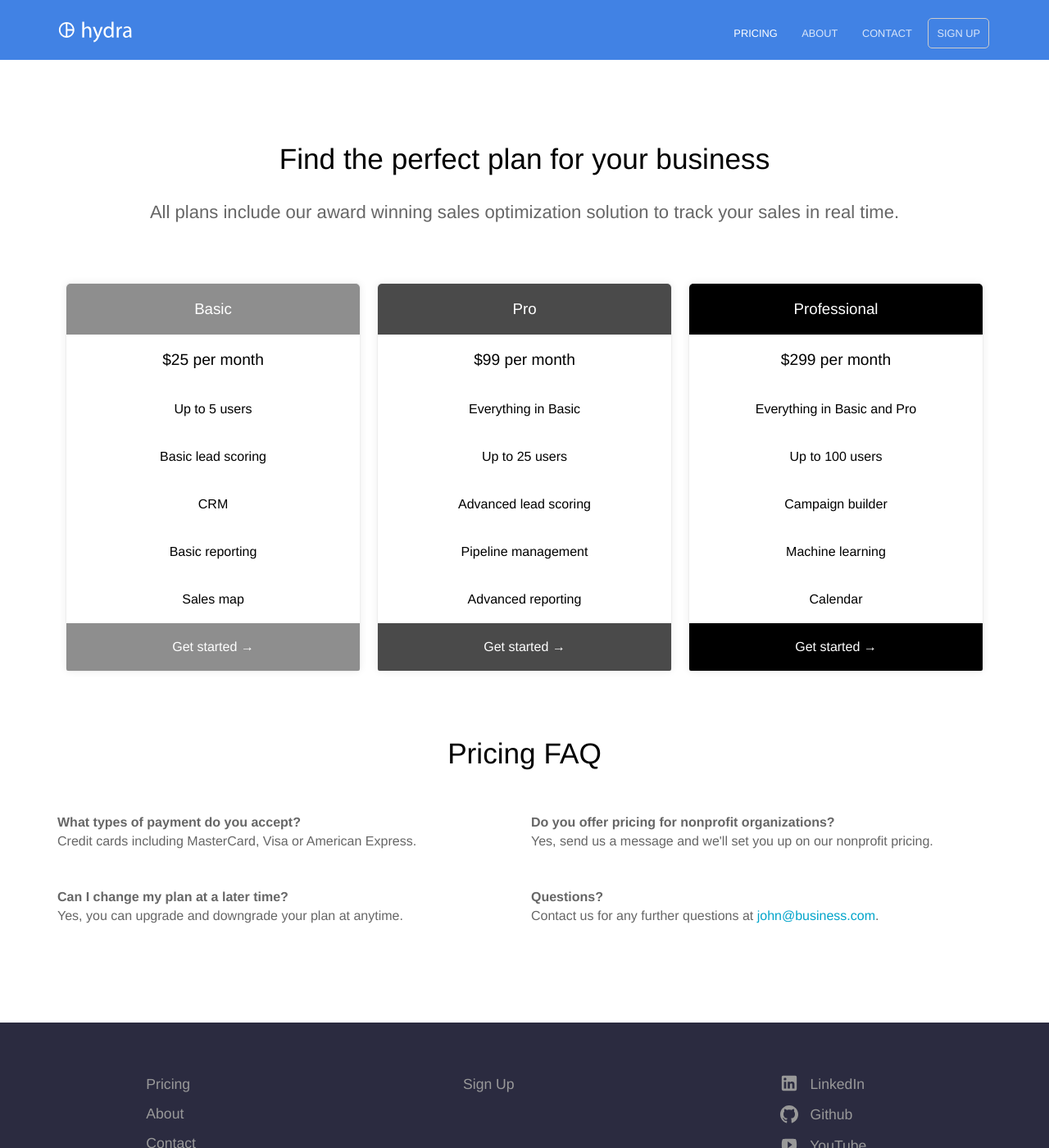
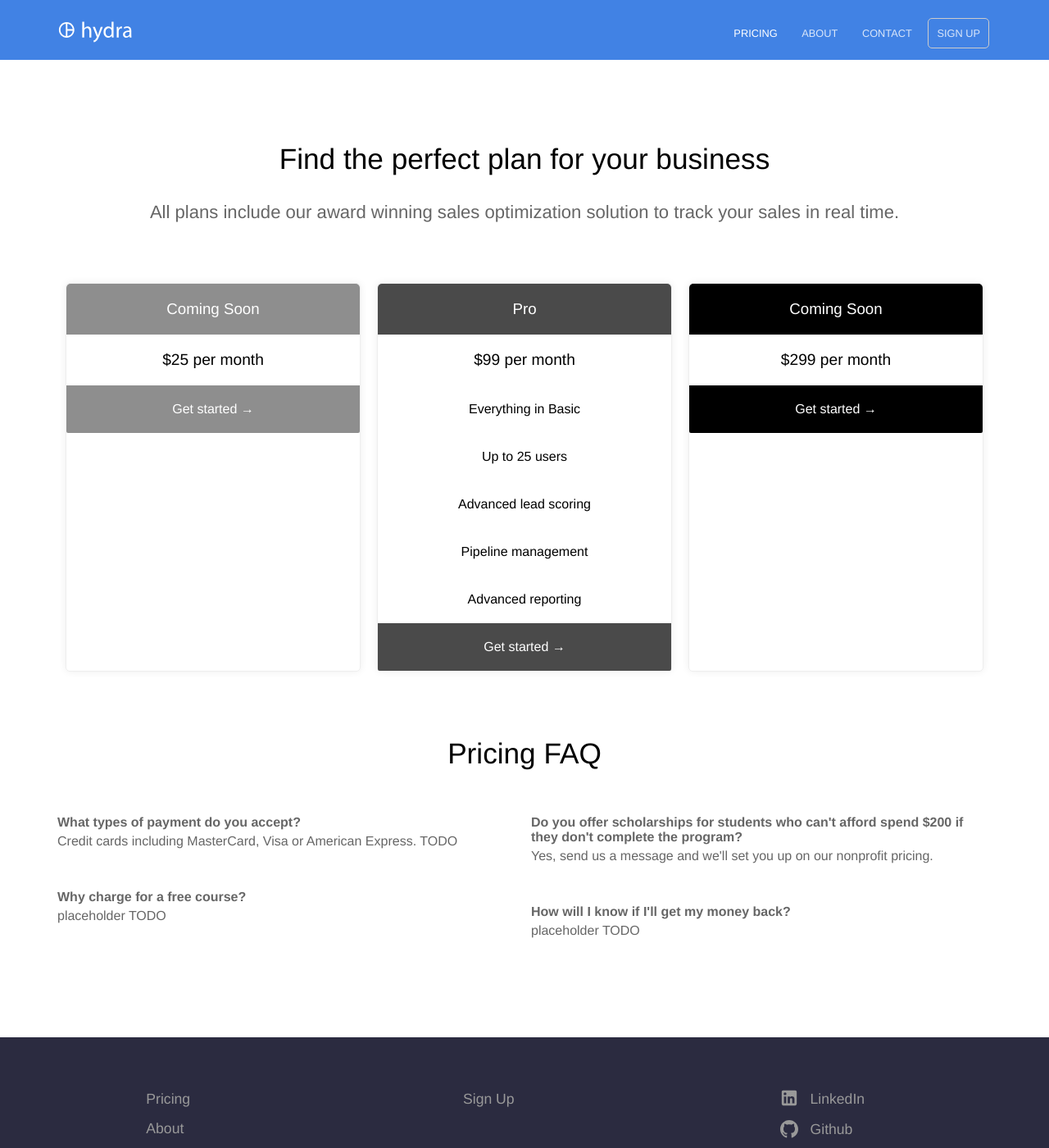
Before and after one commit to jordan-pierre/coaching, a Jekyll site: the page built from pricing.html, in a window 1280 px wide and 1400 px high. Shown: the whole window at 82% size. Built offline with Jekyll 4.4.1, drawn with Linux system fonts in a browser that asks for light colours.

Commit message:
updated faq

```diff
--- a/pricing.html
+++ b/pricing.html
@@ -3,21 +3,11 @@ title: Pricing
 heading: Find the perfect plan for your business
 description: All plans include our award winning sales optimization solution to track your sales in real time.
 pricing_table:
-  - name: Basic
+  - name: Coming Soon
     color: "#8e8e8e"
     features:
       - text: $25 per month
         highlight: true
-      - text: Up to 5 users
-        highlight: false
-      - text: Basic lead scoring
-        highlight: false
-      - text: CRM
-        highlight: false
-      - text: Basic reporting
-        highlight: false
-      - text: Sales map
-        highlight: false
     call_to_action:
       link: http://mysite.com?plan=basic
       text: Get started
@@ -39,33 +29,23 @@ pricing_table:
     call_to_action:
       link: http://mysite.com?plan=pro
       text: Get started
-  - name: Professional
+  - name: Coming Soon
     color: "#000000"
     features:
       - text: $299 per month
         highlight: true
-      - text: Everything in Basic and Pro
-        highlight: false
-      - text: Up to 100 users
-        highlight: false
-      - text: Campaign builder
-        highlight: false
-      - text: Machine learning
-        highlight: false
-      - text: Calendar
-        highlight: false
     call_to_action:
       link: http://mysite.com?plan=professional
       text: Get started
 faq:
   - question: What types of payment do you accept?
-    answer: Credit cards including MasterCard, Visa or American Express.
-  - question: Can I change my plan at a later time?
-    answer: Yes, you can upgrade and downgrade your plan at anytime.
-  - question: Do you offer pricing for nonprofit organizations?
+    answer: Credit cards including MasterCard, Visa or American Express.  TODO
+  - question: Why charge for a free course?
+    answer: placeholder  TODO
+  - question: Do you offer scholarships for students who can't afford spend $200 if they don't complete the program?
     answer: Yes, send us a message and we'll set you up on our nonprofit pricing.
-  - question: Questions?
-    answer: Contact us for any further questions at <a href="#">john@business.com</a>.
+  - question: How will I know if I'll get my money back?
+    answer: placeholder  TODO
 ---
 <div class="plans">
 	{% for plan in page.pricing_table %}
```
